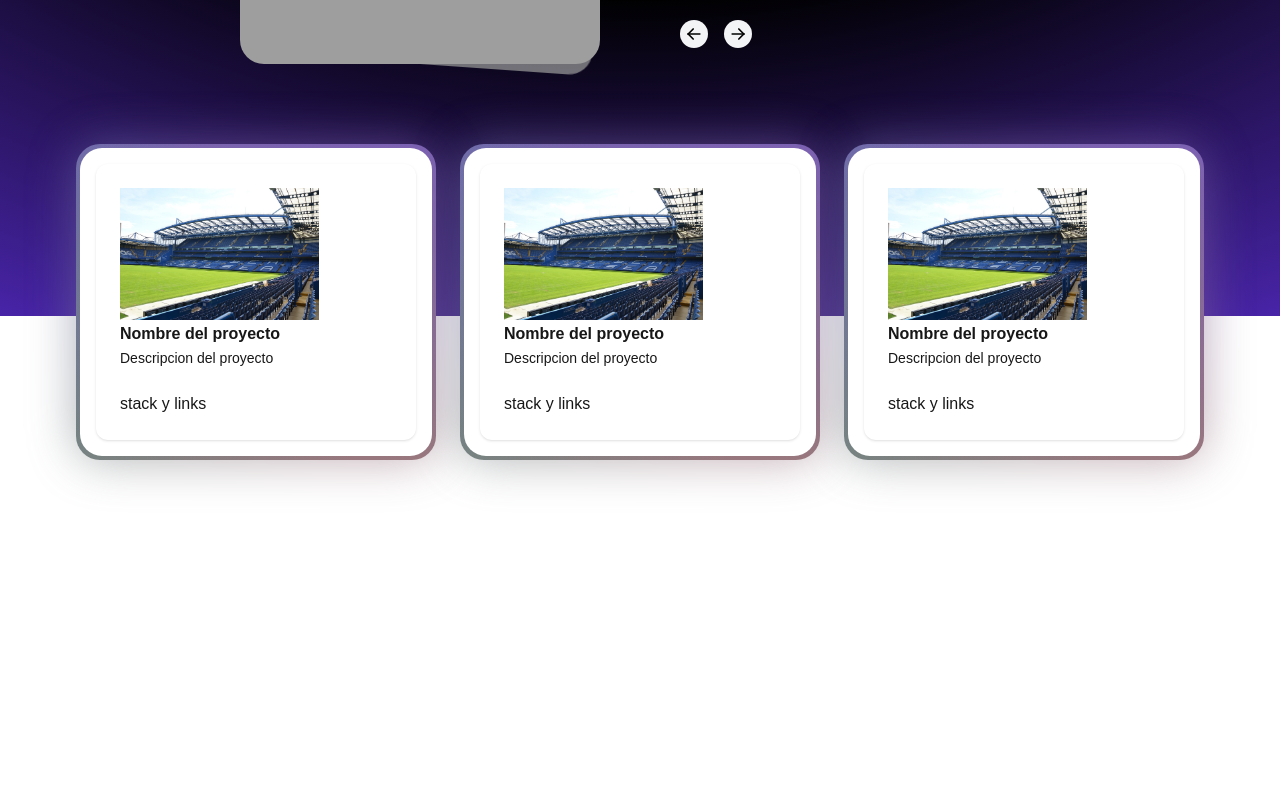
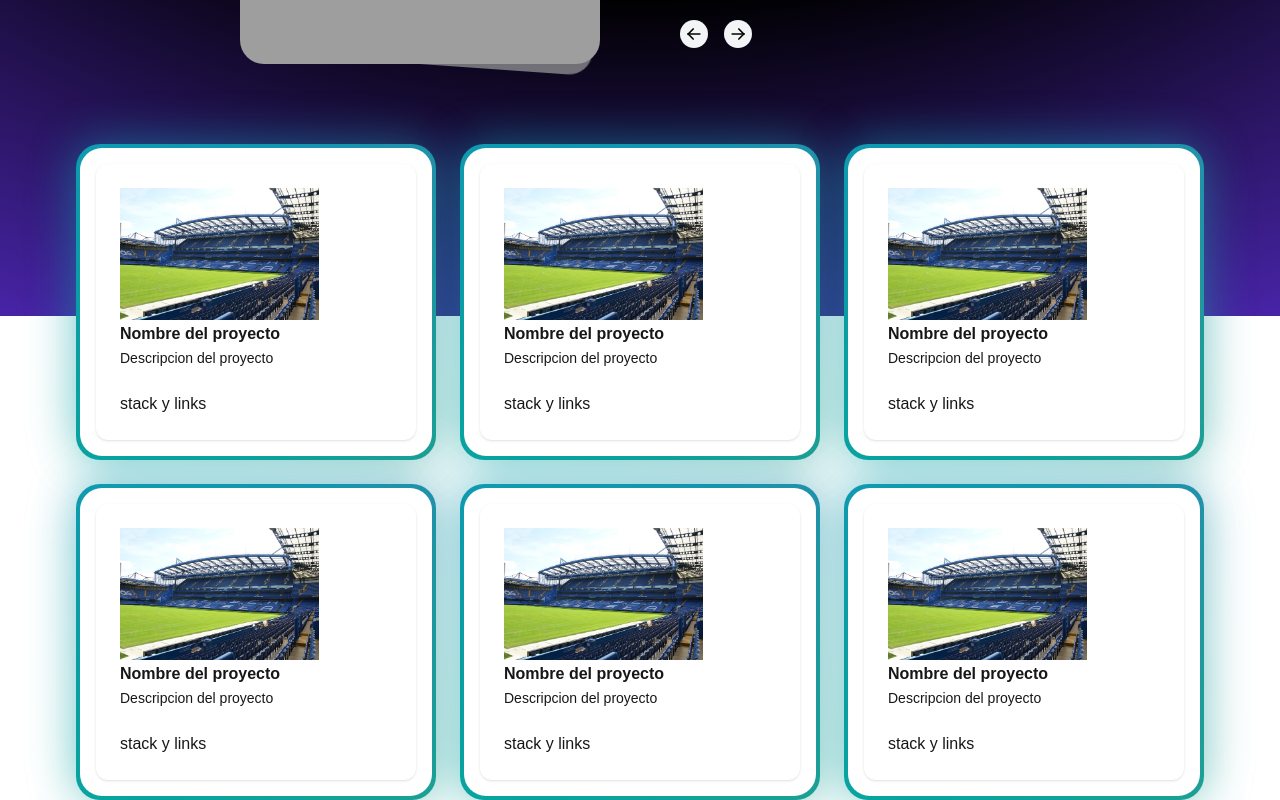
Before and after one commit to SebaConde/myPortfolio, a Next.js app: page / in a window 1280 px wide. Shown: the part 484-1284 px from the top of the page. Before the commit the page ends 944 px from the top, so only its background shows below. Built offline with nearby package versions, Linux system fonts and the light colour scheme; grey boxes are pictures that could not be loaded.

Commit message:
Agregue mas proyectos.

```diff
--- a/src/components/Projects.tsx
+++ b/src/components/Projects.tsx
@@ -61,6 +61,60 @@ export function ProjectsComponent() {
           </CardFooter>
         </Card>
       </BackgroundGradient>
+      <BackgroundGradient className="rounded-[22px] max-w-sm p-2 sm:p-4 bg-white dark:bg-zinc-900">
+        <Card className="m-0 border-0 w-80" >
+          <CardHeader>
+          <img
+          src="/StamfordBridge.jpg"
+          alt="jordans"
+          height="70"
+          width="199"
+          className="object-contain"
+        />
+            <CardTitle>Nombre del proyecto</CardTitle>
+            <CardDescription>Descripcion del proyecto</CardDescription>
+          </CardHeader>
+          <CardFooter>
+            <p>stack y links</p>
+          </CardFooter>
+        </Card>
+      </BackgroundGradient>
+      <BackgroundGradient className="rounded-[22px] max-w-sm p-2 sm:p-4 bg-white dark:bg-zinc-900">
+        <Card className="m-0 border-0 w-80" >
+          <CardHeader>
+          <img
+          src="/StamfordBridge.jpg"
+          alt="jordans"
+          height="70"
+          width="199"
+          className="object-contain"
+        />
+            <CardTitle>Nombre del proyecto</CardTitle>
+            <CardDescription>Descripcion del proyecto</CardDescription>
+          </CardHeader>
+          <CardFooter>
+            <p>stack y links</p>
+          </CardFooter>
+        </Card>
+      </BackgroundGradient>
+      <BackgroundGradient className="rounded-[22px] max-w-sm p-2 sm:p-4 bg-white dark:bg-zinc-900">
+        <Card className="m-0 border-0 w-80" >
+          <CardHeader>
+          <img
+          src="/StamfordBridge.jpg"
+          alt="jordans"
+          height="70"
+          width="199"
+          className="object-contain"
+        />
+            <CardTitle>Nombre del proyecto</CardTitle>
+            <CardDescription>Descripcion del proyecto</CardDescription>
+          </CardHeader>
+          <CardFooter>
+            <p>stack y links</p>
+          </CardFooter>
+        </Card>
+      </BackgroundGradient>
 
 
     </div>
```
